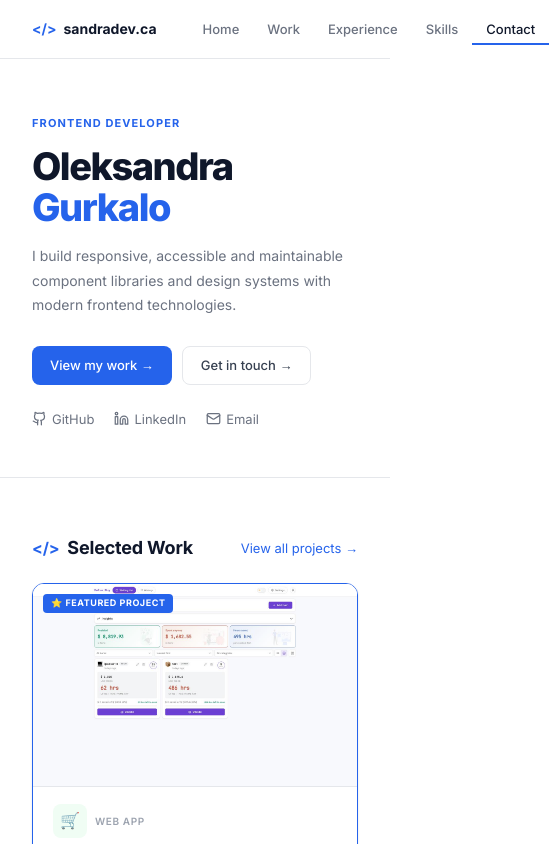
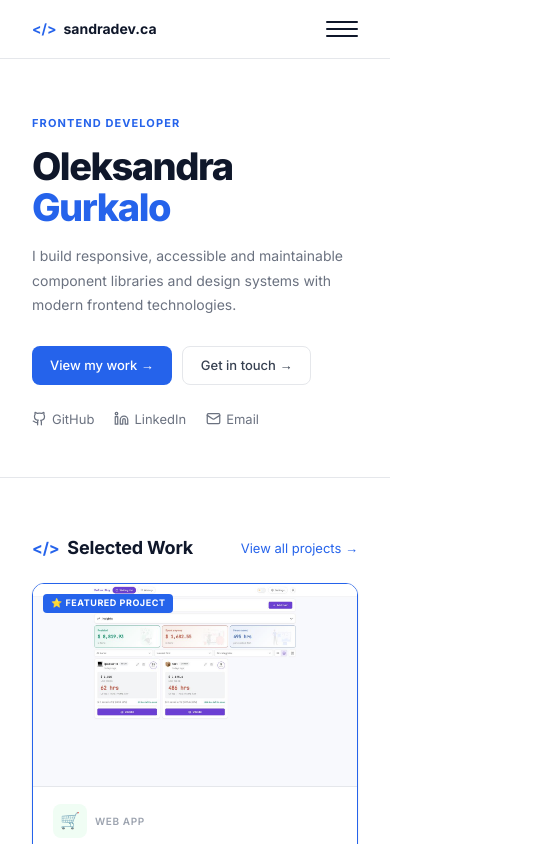
Before and after one commit to oleksandragurkalo/portfolio, a React (Vite) app: page / in a window 390 px wide. Shown: the top 844 px of the page, 549 px wide, since content can reach past the window. Built offline with nearby package versions, Linux system fonts and the light colour scheme.

Commit message:
add(nav) - implement responsive mobile navigation toggle and styling adjustments

```diff
--- a/src/components/Nav.css
+++ b/src/components/Nav.css
@@ -56,3 +56,63 @@ nav {
   color: var(--t1);
   border-bottom-color: var(--accent);
 }
+
+.nav-toggle {
+  display: none;
+  flex-direction: column;
+  justify-content: center;
+  gap: 5px;
+  width: 32px;
+  height: 32px;
+  background: none;
+  border: none;
+  padding: 0;
+  cursor: pointer;
+}
+
+.nav-toggle span {
+  display: block;
+  width: 100%;
+  height: 2px;
+  background: var(--t1);
+  border-radius: 2px;
+}
+
+@media (max-width: 768px) {
+  .nav-wrap {
+    justify-content: space-between;
+  }
+
+  .nav-toggle {
+    display: flex;
+  }
+
+  .nav-links {
+    display: none;
+    position: absolute;
+    top: 58px;
+    left: 0;
+    right: 0;
+    flex-direction: column;
+    background: rgba(255, 255, 255, 0.98);
+    border-bottom: 1px solid var(--border);
+    padding: 0.5rem 0;
+  }
+
+  .nav-links.open {
+    display: flex;
+  }
+
+  .nav-links a {
+    display: block;
+    padding: 12px 2rem;
+    width: 100%;
+      text-align: center;
+  }
+
+  .nav-links a:hover,
+  .nav-links a.active {
+    border-bottom-color: transparent;
+    background: var(--bg2);
+  }
+}
--- a/src/components/Nav.jsx
+++ b/src/components/Nav.jsx
@@ -1,4 +1,4 @@
-import { useMemo } from 'react'
+import { useMemo, useState } from 'react'
 import { nav } from '../data/content'
 import { useScrollSpy } from '../hooks/useScrollSpy'
 import './Nav.css'
@@ -6,17 +6,33 @@ import './Nav.css'
 function Nav() {
   const ids = useMemo(() => nav.links.map((link) => link.href.slice(1)), [])
   const activeId = useScrollSpy(ids, 58)
+  const [open, setOpen] = useState(false)
 
   return (
     <nav>
       <div className="nav-wrap">
-        <a className="logo" href="#home">
+        <a className="logo" href="#home" onClick={() => setOpen(false)}>
           <span className="logo-icon">{'</>'}</span> {nav.logo}
         </a>
-        <ul className="nav-links">
+        <button
+          type="button"
+          className="nav-toggle"
+          aria-label={open ? 'Close menu' : 'Open menu'}
+          aria-expanded={open}
+          onClick={() => setOpen((v) => !v)}
+        >
+          <span />
+          <span />
+          <span />
+        </button>
+        <ul className={`nav-links${open ? ' open' : ''}`}>
           {nav.links.map((link) => (
             <li key={link.href}>
-              <a href={link.href} className={link.href === `#${activeId}` ? 'active' : undefined}>
+              <a
+                href={link.href}
+                className={link.href === `#${activeId}` ? 'active' : undefined}
+                onClick={() => setOpen(false)}
+              >
                 {link.label}
               </a>
             </li>
```
